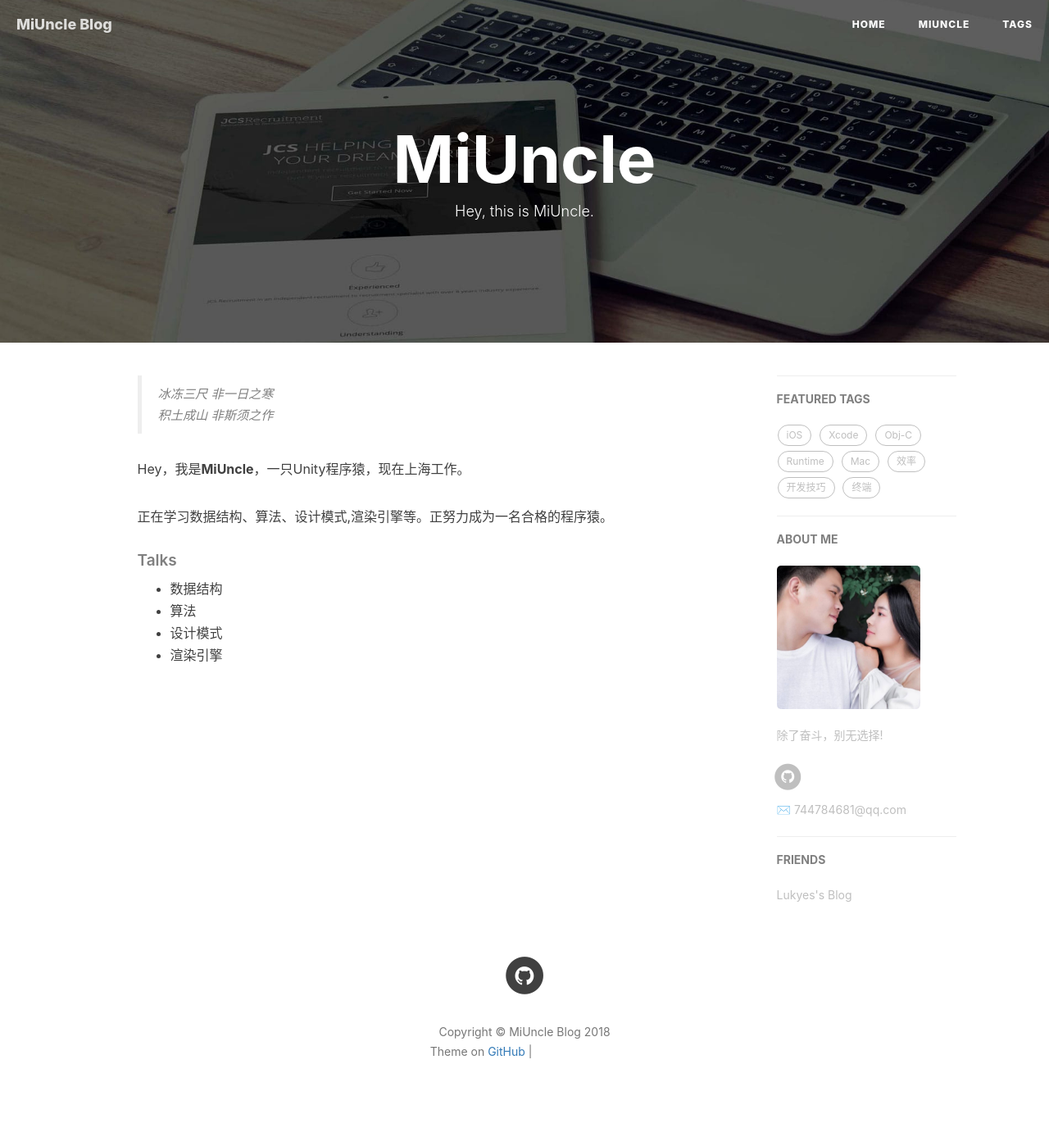
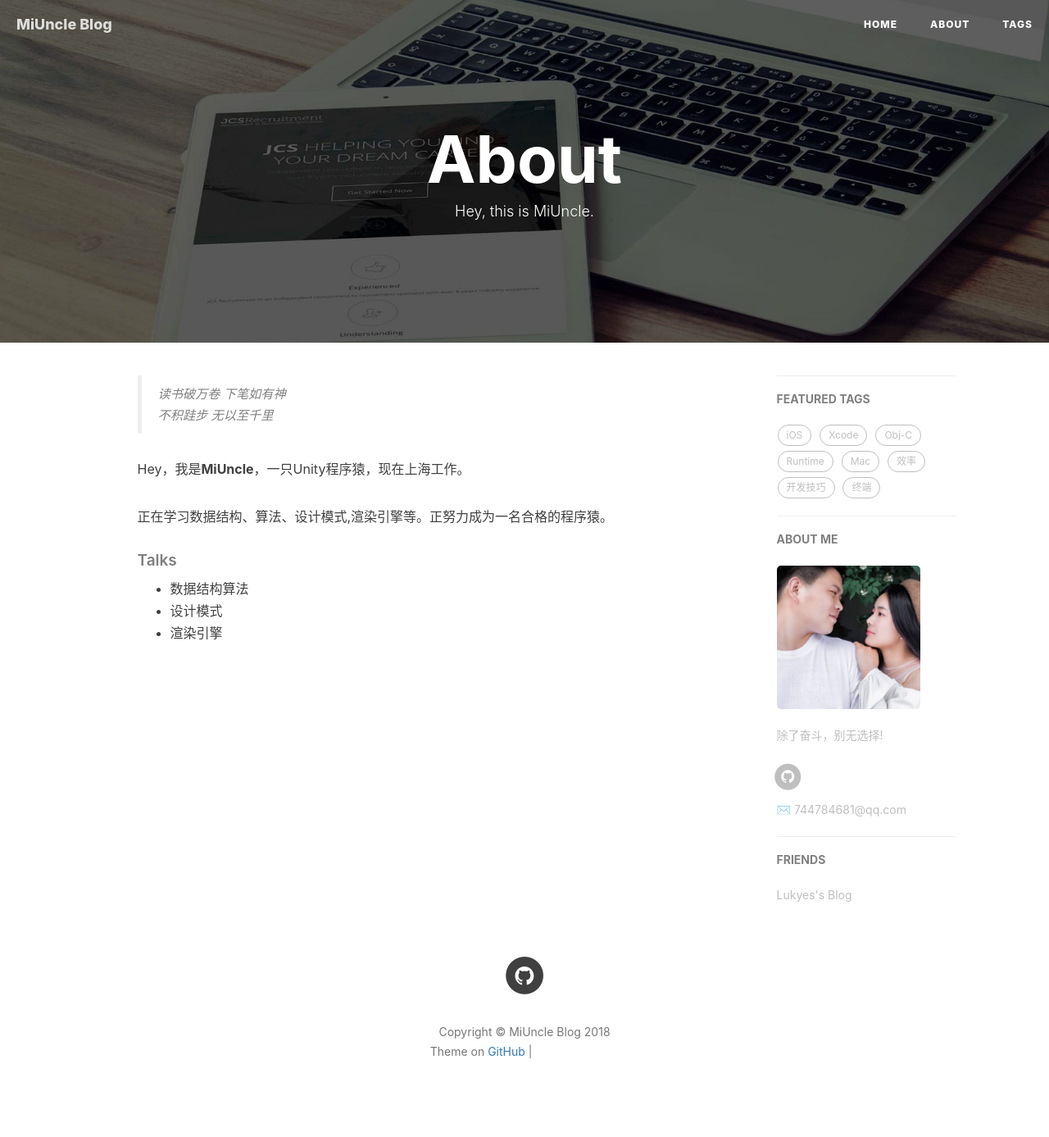
Before and after one commit to DuPrince/DuPrince.github.io, a Jekyll site: the page built from about.html, in a window 1280 px wide. Shown: the whole page at 82% size. Built offline with Jekyll 4.4.1, drawn with Linux system fonts in a browser that asks for light colours; nearby versions of some CDN libraries; comment, search, counter and statistics services are not loaded; grey boxes are pictures that could not be loaded.

Commit message:
修改about

```diff
--- a/about.html
+++ b/about.html
@@ -1,19 +1,18 @@
 ---
 layout: page
-title: "MiUncle"
+title: "About"
 description: "Hey, this is MiUncle."
 header-img: "img/post-bg-rwd.jpg"
 ---
 <!-- Chinese Version -->
 <div class="zh post-container">
-    <blockquote><p>冰冻三尺 非一日之寒<br>
-    积土成山 非斯须之作</p></blockquote>
+    <blockquote><p>读书破万卷 下笔如有神<br>
+    不积跬步 无以至千里</p></blockquote>
     <p>Hey，我是<strong>MiUncle</strong>，一只Unity程序猿，现在上海工作。</p>
     <p>正在学习数据结构、算法、设计模式,渲染引擎等。正努力成为一名合格的程序猿。</p>
     <h5>Talks</h5>
     <ul>
-        <li>数据结构</li>
-        <li>算法</li>
+        <li>数据结构算法</li>
         <li>设计模式</li>
 		<li>渲染引擎</li>
     </ul>
```
